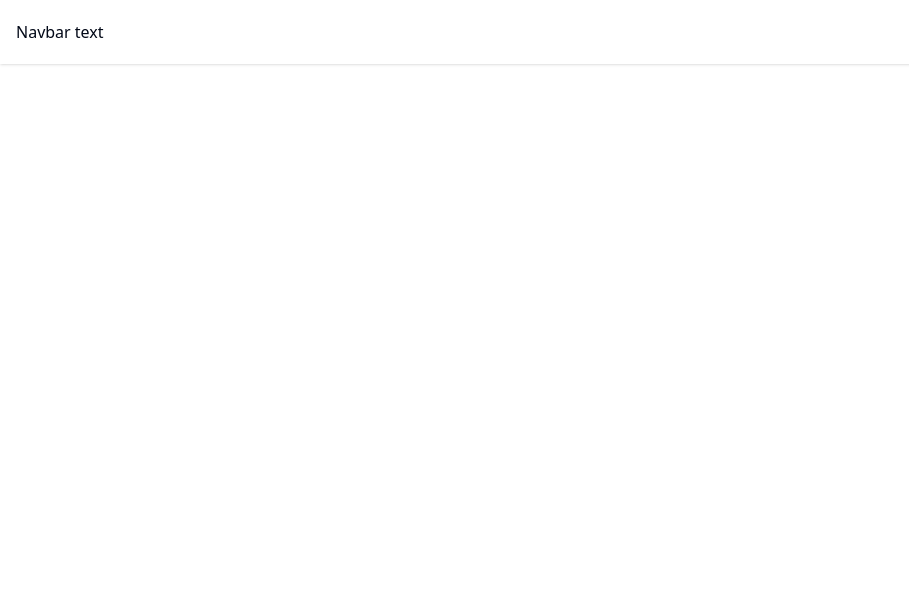
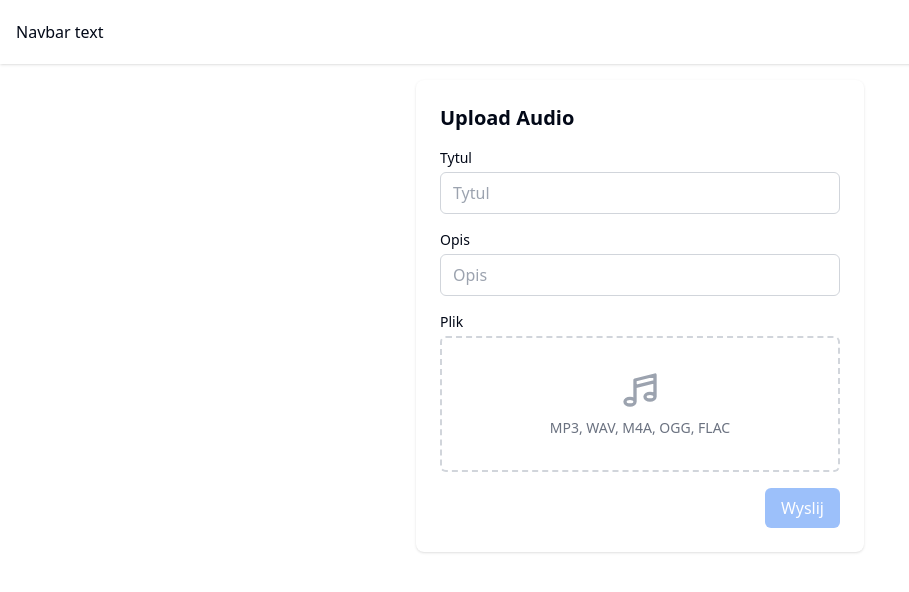
Before and after one commit to JakubLipnicki/emplocity-audio-upload-thing, a Nuxt app in the folder frontend/: page /upload in a window 1280 px wide. Before the commit this address had no page. Shown: the top 592 px of the page, without its empty margins (0-909 px from the left). Built offline with nearby package versions, Linux system fonts and the light colour scheme.

Commit message:
working upload interface

```diff
--- /dev/null
+++ b/frontend/pages/upload.vue
@@ -0,0 +1,175 @@
+<template>
+  <div class="w-full max-w-md mx-auto">
+    <div class="bg-white rounded-lg shadow p-6">
+      <div class="mb-4">
+        <h2 class="text-xl font-bold mb-1">Upload Audio</h2>
+      </div>
+
+      <form @submit.prevent="uploadFile" class="space-y-4">
+        <div>
+          <label for="title" class="block text-sm font-medium mb-1">Tytul</label>
+          <input
+            id="title"
+            v-model="title"
+            type="text"
+            class="w-full px-3 py-2 border border-gray-300 rounded-md"
+            placeholder="Tytul"
+          />
+        </div>
+
+        <div>
+          <label for="description" class="block text-sm font-medium mb-1">Opis</label>
+          <input
+            id="description"
+            v-model="description"
+            type="text"
+            class="w-full px-3 py-2 border border-gray-300 rounded-md"
+            placeholder="Opis"
+          />
+        </div>
+
+        <div>
+          <label for="audioFile" class="block text-sm font-medium mb-1">Plik</label>
+          <div
+            class="border-2 border-dashed border-gray-300 rounded-md p-8 flex flex-col items-center justify-center cursor-pointer hover:border-blue-500"
+            @click="$refs.fileInput.click()"
+          >
+            <svg xmlns="http://www.w3.org/2000/svg" class="h-10 w-10 text-gray-400 mb-2" fill="none" viewBox="0 0 24 24" stroke="currentColor">
+              <path stroke-linecap="round" stroke-linejoin="round" stroke-width="2" d="M9 19V6l12-3v13M9 19c0 1.105-1.343 2-3 2s-3-.895-3-2 1.343-2 3-2 3 .895 3 2zm12-3c0 1.105-1.343 2-3 2s-3-.895-3-2 1.343-2 3-2 3 .895 3 2zM9 10l12-3" />
+            </svg>
+
+            <div v-if="!selectedFile" class="text-center">
+              <p class="text-sm text-gray-500">MP3, WAV, M4A, OGG, FLAC</p>
+            </div>
+            <div v-else class="text-center">
+              <p class="font-medium text-blue-500">{{ selectedFile.name }}</p>
+              <p class="text-sm">{{ formatFileSize(selectedFile.size) }}</p>
+              <button
+                type="button"
+                class="mt-2 text-sm text-red-500 hover:text-red-700"
+                @click.stop="removeFile"
+              >
+               Usun plik
+              </button>
+            </div>
+
+            <input
+              ref="fileInput"
+              id="audioFile"
+              type="file"
+              class="hidden"
+              accept=".mp3,.wav,.m4a,.ogg,.flac"
+              @change="handleFileChange"
+            />
+          </div>
+          <p v-if="fileError" class="text-sm text-red-500 mt-1">{{ fileError }}</p>
+        </div>
+
+        <div class="flex justify-end">
+          <button
+            type="submit"
+            class="px-4 py-2 bg-blue-500 text-white rounded-md hover:bg-blue-600 disabled:opacity-50 disabled:cursor-not-allowed"
+            :disabled="!isValid || isUploading"
+          >
+            {{ isUploading ? 'Wysylanie...' : 'Wyslij' }}
+          </button>
+        </div>
+      </form>
+    </div>
+  </div>
+</template>
+
+<script setup>
+import { ref, computed } from 'vue'
+
+const title = ref('')
+const description = ref('')
+const selectedFile = ref(null)
+const fileError = ref('')
+const isUploading = ref(false)
+const fileInput = ref(null)
+
+const isValid = computed(() => {
+  return title.value.trim() !== '' && selectedFile.value !== null
+})
+
+const handleFileChange = (event) => {
+  const file = event.target.files[0]
+  if (file) {
+    validateFile(file)
+  }
+}
+
+const validateFile = (file) => {
+  fileError.value = ''
+
+  const allowedTypes = ['.mp3', '.wav', '.m4a', '.ogg', '.flac']
+  const fileExtension = file.name.substring(file.name.lastIndexOf('.')).toLowerCase()
+
+  if (!allowedTypes.includes(fileExtension)) {
+    fileError.value = 'Akceptowane typy plikow to: MP3, WAV, M4A, OGG, FLAC.'
+    return
+  }
+
+  const maxSize = 50 * 1024 * 1024
+  if (file.size > maxSize) {
+    fileError.value = 'Maksymalny rozmiar pliku to 50MB'
+    return
+  }
+
+  selectedFile.value = file
+}
+
+const removeFile = (e) => {
+  e.stopPropagation()
+  selectedFile.value = null
+  if (fileInput.value) {
+    fileInput.value.value = ''
+  }
+}
+
+const formatFileSize = (bytes) => {
+  if (bytes === 0) return '0 Bytes'
+
+  const k = 1024
+  const sizes = ['Bytes', 'KB', 'MB', 'GB']
+  const i = Math.floor(Math.log(bytes) / Math.log(k))
+
+  return parseFloat((bytes / Math.pow(k, i)).toFixed(2)) + ' ' + sizes[i]
+}
+
+const uploadFile = async () => {
+  if (!isValid.value) return
+
+  isUploading.value = true
+
+  try {
+    const formData = new FormData()
+    formData.append('title', title.value)
+    if (description.value) {
+      formData.append('description', description.value)
+    }
+    formData.append('file', selectedFile.value)
+
+    const response = await fetch('http://127.0.0.1:8000/api/audio/upload/', {
+      method: 'POST',
+      body: formData,
+      credentials: 'include'
+    })
+
+    if (response.ok) {
+      title.value = ''
+      selectedFile.value = null
+      fileInput.value.value = ''
+      alert('Sukces!')
+    } else {
+      const errorData = await response.json()
+      throw new Error(errorData.detail || 'Blad podczas przesylania')
+    }
+  } catch (error) {
+    fileError.value = error.message || 'error upload'
+  } finally {
+    isUploading.value = false
+  }
+}
+</script>
```
